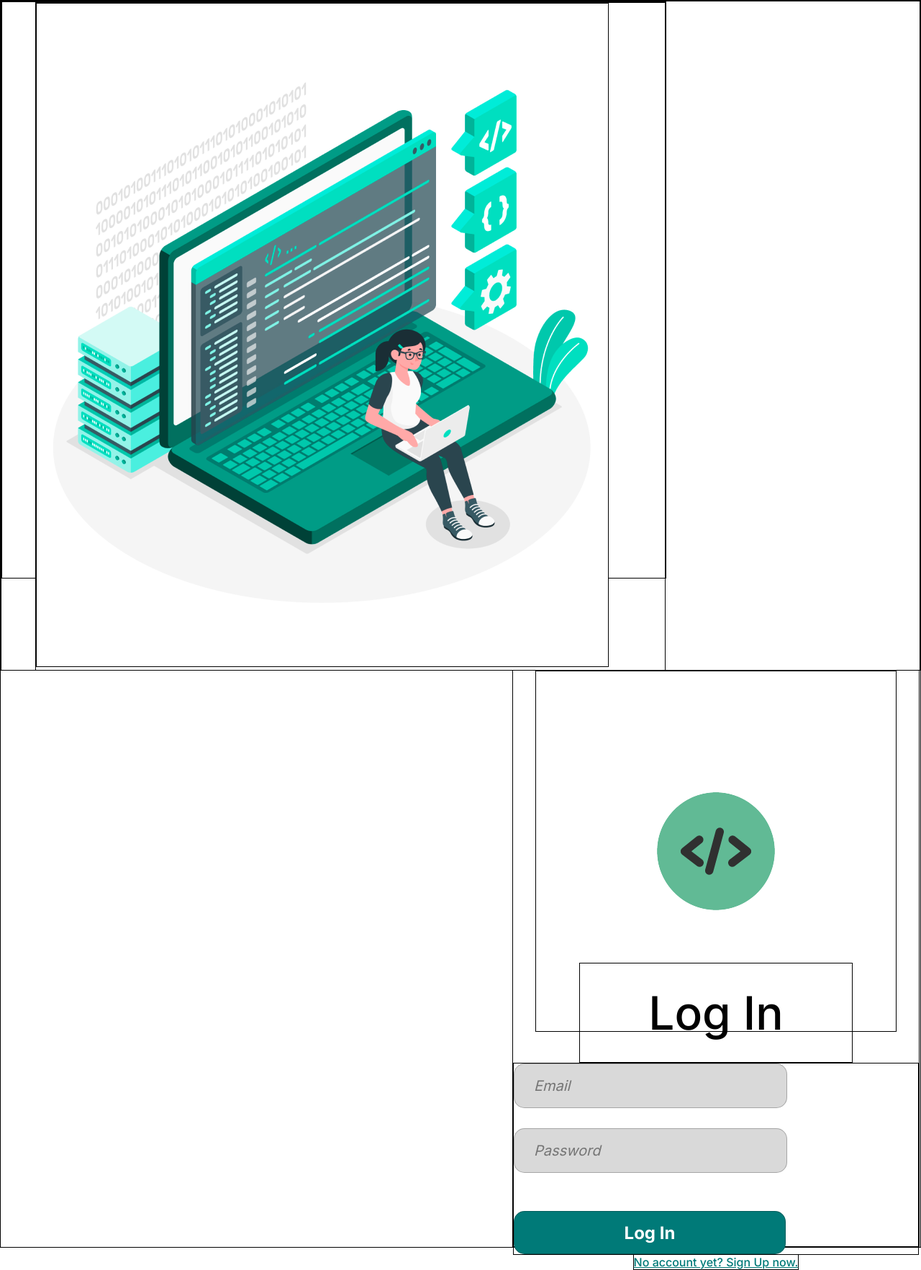
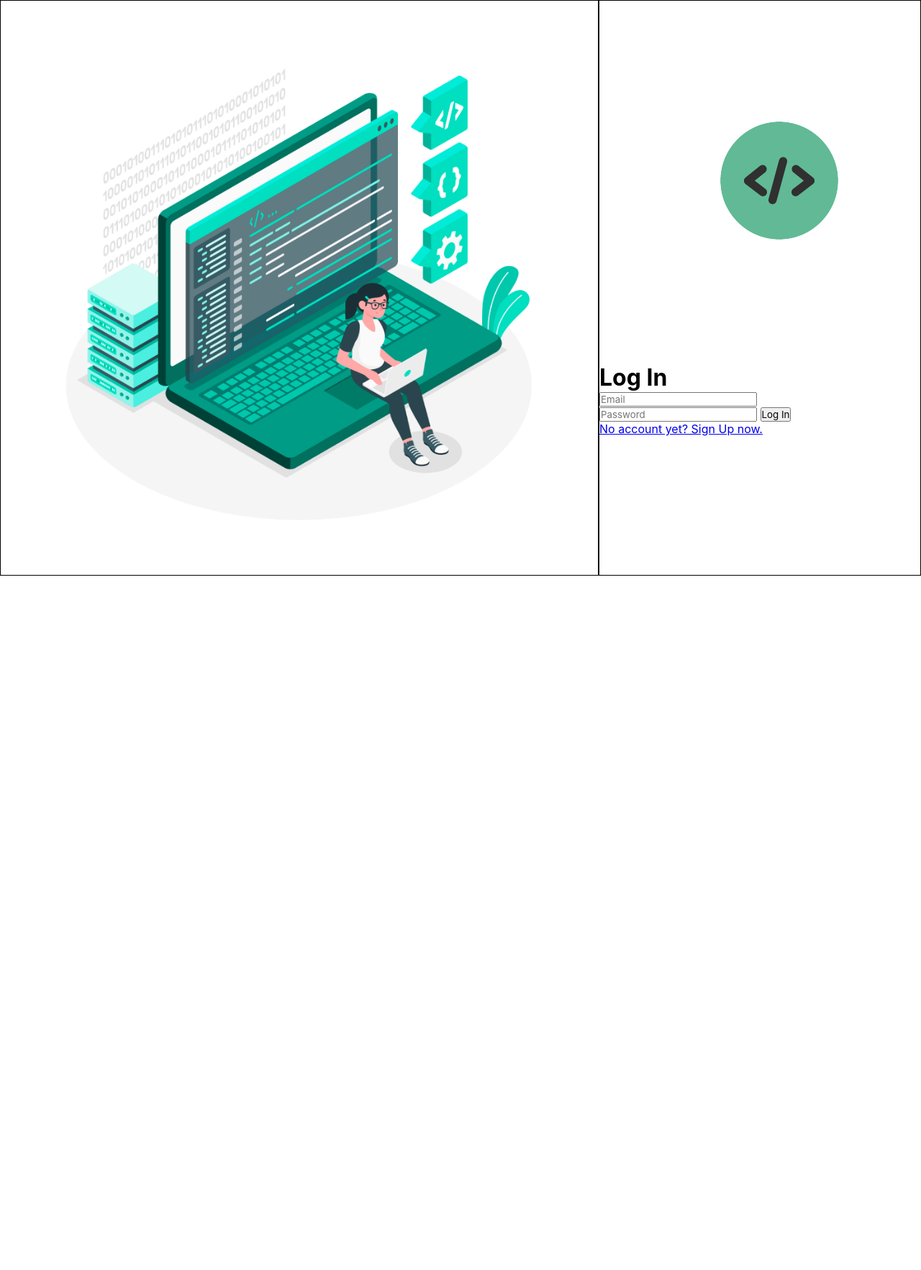
Before and after one commit to MarinaLl/codingAcademy, a PHP site: page /login.php in a window 1280 px wide; the page is wider, and only the part inside the window is pictured. Shown: that part at 72% size. After the commit the page ends 800 px from the top of that part, so only its background shows below. Run offline with PHP 8.4, Linux system fonts and the light colour scheme.

Commit message:
login scss

```diff
--- a/css/main.css
+++ b/css/main.css
@@ -337,6 +337,21 @@ header > div div:last-child img {
   padding-left: 0;
 }
 
+#loginContainer {
+  display: grid;
+  grid-template-columns: 65% 35%;
+  grid-template-rows: 100vh;
+}
+#loginContainer div {
+  border: 1px solid black;
+}
+#loginContainer div:first-child {
+  background-image: url("../src/login.png");
+  background-repeat: no-repeat;
+  background-size: contain;
+  background-position: center;
+}
+
 * {
   padding: 0;
   margin: 0;
--- a/login.php
+++ b/login.php
@@ -41,16 +41,13 @@ if (isset($_SESSION['user'])) {
     <html>
         <head>
             <title>Log In</title>
-            <link rel="stylesheet" type="text/css" href="login.css">
-            <?php addFonts(); ?>
+            <link rel="stylesheet" href="css/main.css">
+
         </head>
         <body>
-        <div id="left">
-            <div id="image">
-                <img src="src/login.png">
-            </div>
-        </div>
-        <div id="right">
+            <div id="loginContainer">
+                <div></div>
+                <div>
                     <img id="logo" src="src/codingAcademyLogo2.png" alt="codingAcademy">
                     <h1>Log In</h1>
                     <form action="login.php" method="post" enctype="multipart/form-data" name="login">
@@ -60,6 +57,7 @@ if (isset($_SESSION['user'])) {
                     </form>
                     <a id="linkRegister" href="register.php">No account yet? Sign Up now.</a>
                 </div>
+            </div>
         </body>
     </html>
     <?php }
--- a/main.scss
+++ b/main.scss
@@ -4,6 +4,7 @@
 @import 'scss/grid.scss';
 @import 'scss/popUP.scss';
 @import 'scss/popUpCourse.scss';
+@import 'scss/login.scss';
 
 *{
     padding: 0;
```
Also changed, not shown: css/login.css (added, +17 -0 lines), scss/login.scss (added, +22 -0 lines), 2 other files. Lines whose indentation alone changed are shown as unchanged.
